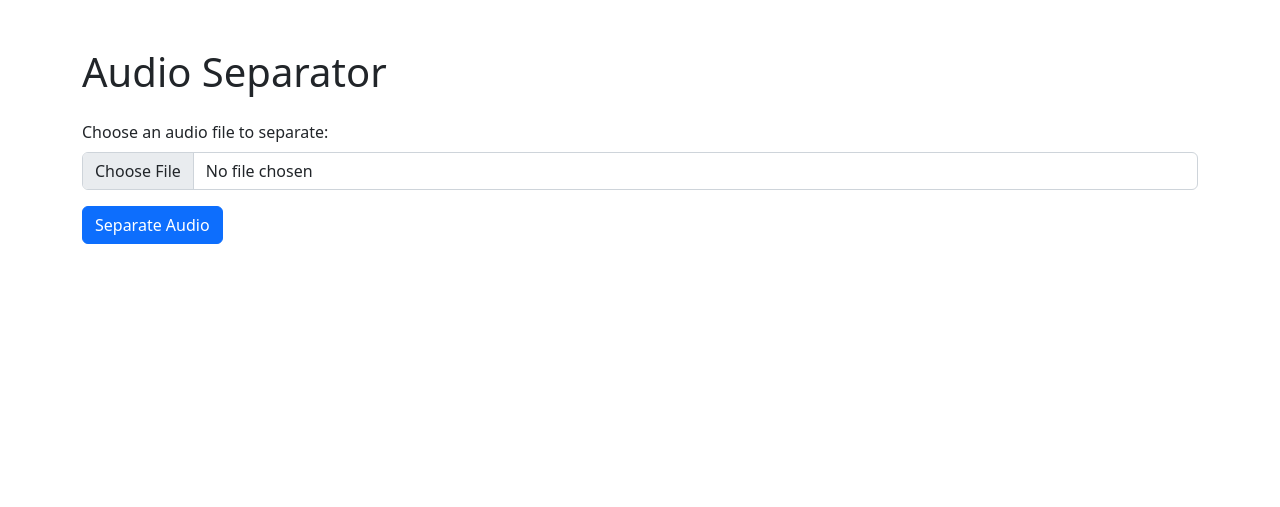
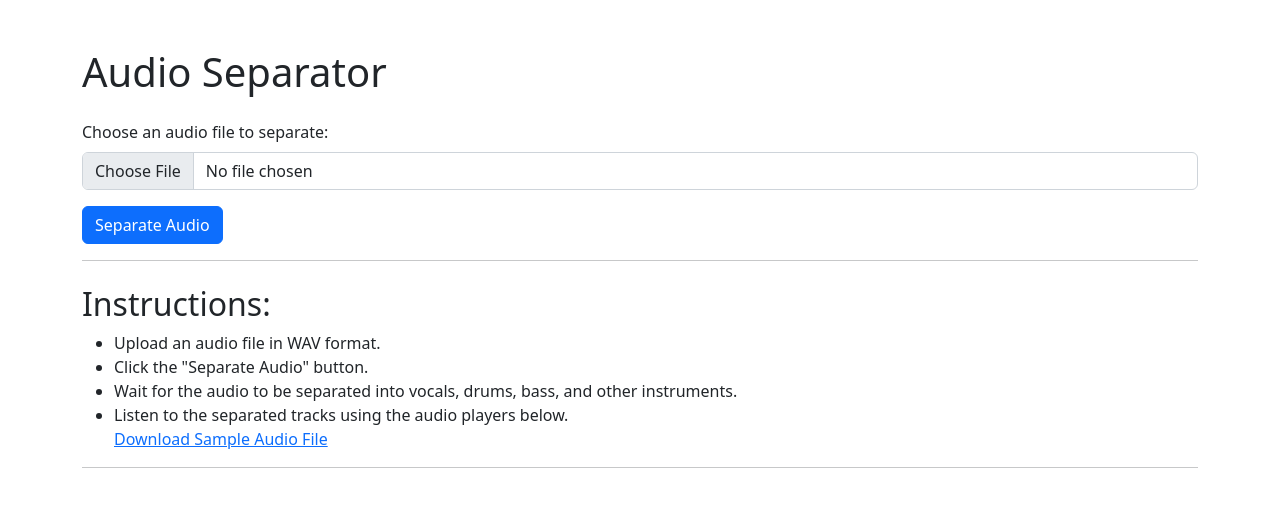
Before and after one commit to duffelbagteesh/projekt-deezer3.0, a Flask app: page / in a window 1280 px wide. Shown: the top 507 px of the page. Run offline with Flask 2, Linux system fonts and the light colour scheme; some libraries are stand-ins or nearby versions.

Commit message:
intructions and demo audio

```diff
--- a/frontend/templates/index.html
+++ b/frontend/templates/index.html
@@ -18,6 +18,17 @@
       </div>
       <button type="submit" class="btn btn-primary">Separate Audio</button>
     </form>
+    <hr>
+    <h2 class="mt-4">Instructions:</h2>
+    <ul>
+      <li>Upload an audio file in WAV format.</li>
+      <li>Click the "Separate Audio" button.</li>
+      <li>Wait for the audio to be separated into vocals, drums, bass, and other instruments.</li>
+      <li>Listen to the separated tracks using the audio players below.</li>
+       <!-- Download link for the sample audio file -->
+       <a href="/public/demo/22.DURAN DURAN  - Come Undone.wav" download>Download Sample Audio File</a>
+    </ul>
+    <hr>
     <div id="loading" class="mt-4 d-none">
       <div class="spinner-border text-primary" role="status">
         <span class="visually-hidden">Loading...</span>
```
